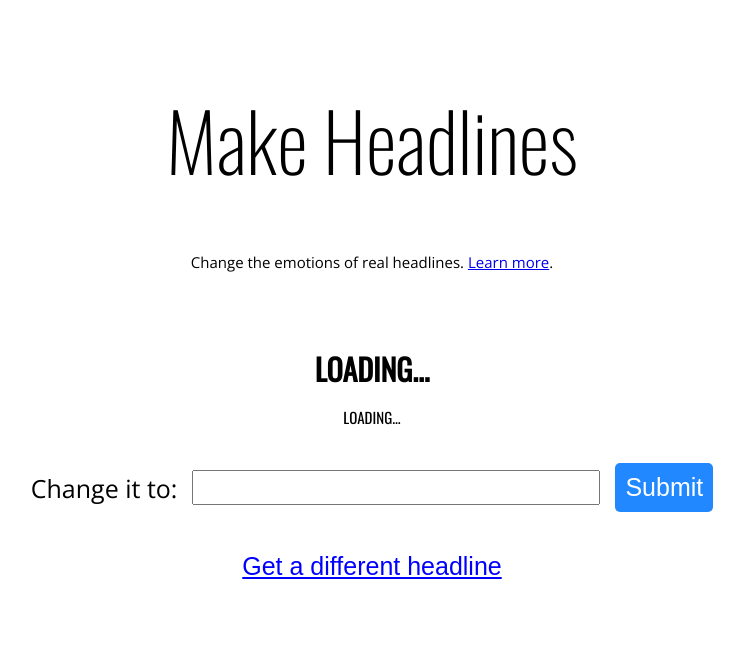
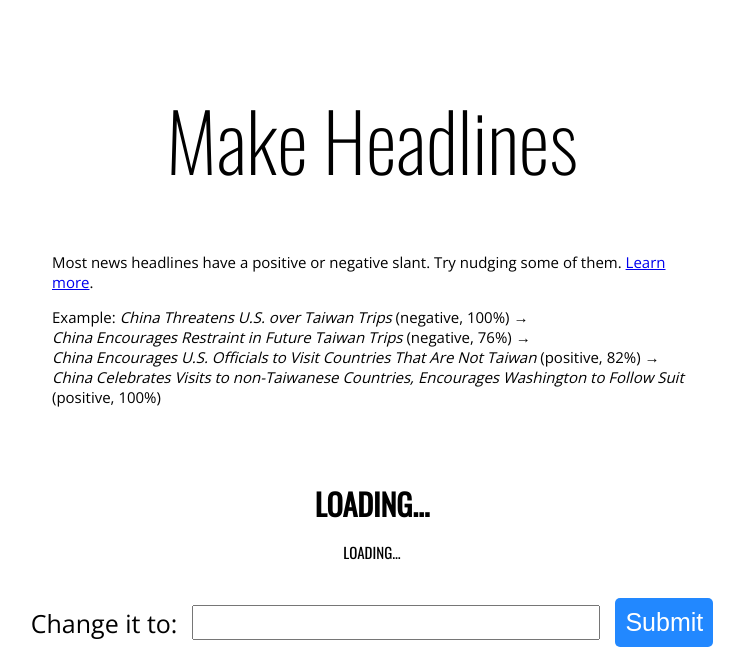
Before and after one commit to Lactantius/make-headlines, a Flask app: page / in a window 1280 px wide. Shown: the part 47-694 px from the top of the page, without its empty margins (268-1012 px from the left). Before the commit the page ends 626 px from the top, so only its background shows below. Run offline with Flask 2, Linux system fonts and the light colour scheme; style sheets or scripts are compiled from the project's sources.

Commit message:
Edit home page to give example

```diff
--- a/server/src/app.scss
+++ b/server/src/app.scss
@@ -137,7 +137,7 @@ p {
   text-align: center;
 }
 
-article {
+.explainer {
   width: 50%;
   margin: auto;
   p {
--- a/server/src/app.ts
+++ b/server/src/app.ts
@@ -147,9 +147,9 @@ function replaceHeadline() {
 function calculateAffect(score: number): string {
   const rounded = Math.round(score * 100);
   if (rounded < 0) {
-    return `Negative(${rounded * -1}% certainty)`;
+    return `Negative (${rounded * -1}% certainty)`;
   } else if (rounded > 0) {
-    return `Positive(${rounded}% certainty)`;
+    return `Positive (${rounded}% certainty)`;
   } else {
     return "Neutral";
   }
--- a/server/templates/about.html
+++ b/server/templates/about.html
@@ -6,7 +6,7 @@
 
 <main>
     <h1>How to Make Headlines</h1>
-    <article>
+    <div class="explainer">
         <p>Headlines want to get your attention. That means they often evoke strong emotions.</p>
         <p>Sometimes it's fun to try to think of ways you could rewrite a headline to change its emotional value.
             With this website, you can <i>quantify</i> your success at doing so (at least in a limited way.)
@@ -25,6 +25,6 @@
             positive or negative scores. But that's cheating. :-(</p>
         <p>It's all written in Python (Flask framework) and TypeScript. You can see the source <a
                 href="https://github.com/Lactantius/sentimental-headlines">here</a>.</p>
-    </article>
+    </div>
 </main>
 {% endblock %}
--- a/server/templates/index.html
+++ b/server/templates/index.html
@@ -6,7 +6,19 @@
 
 <main>
     <h1>Make Headlines</h1>
-    <p>Change the emotions of real headlines. <a href="/about">Learn more</a>.</p>
+    <div class="explainer">
+        <p>Most news headlines have a positive or negative slant. Try nudging some of them. <a href="/about">Learn
+                more</a>.
+        </p>
+        <p>Example: <i>China Threatens U.S. over Taiwan Trips</i> (negative, 100%) →<br /> <i>China Encourages Restraint
+                in
+                Future
+                Taiwan Trips</i> (negative, 76%) → <br /><i>China Encourages U.S. Officials to Visit Countries That Are
+                Not
+                Taiwan</i> (positive, 82%) → <br /><i>China Celebrates Visits to non-Taiwanese Countries, Encourages
+                Washington to
+                Follow Suit</i> (positive, 100%)</p>
+    </div>
 
     <div id=main-rewrite-container class="rewrite-container">
 
```
